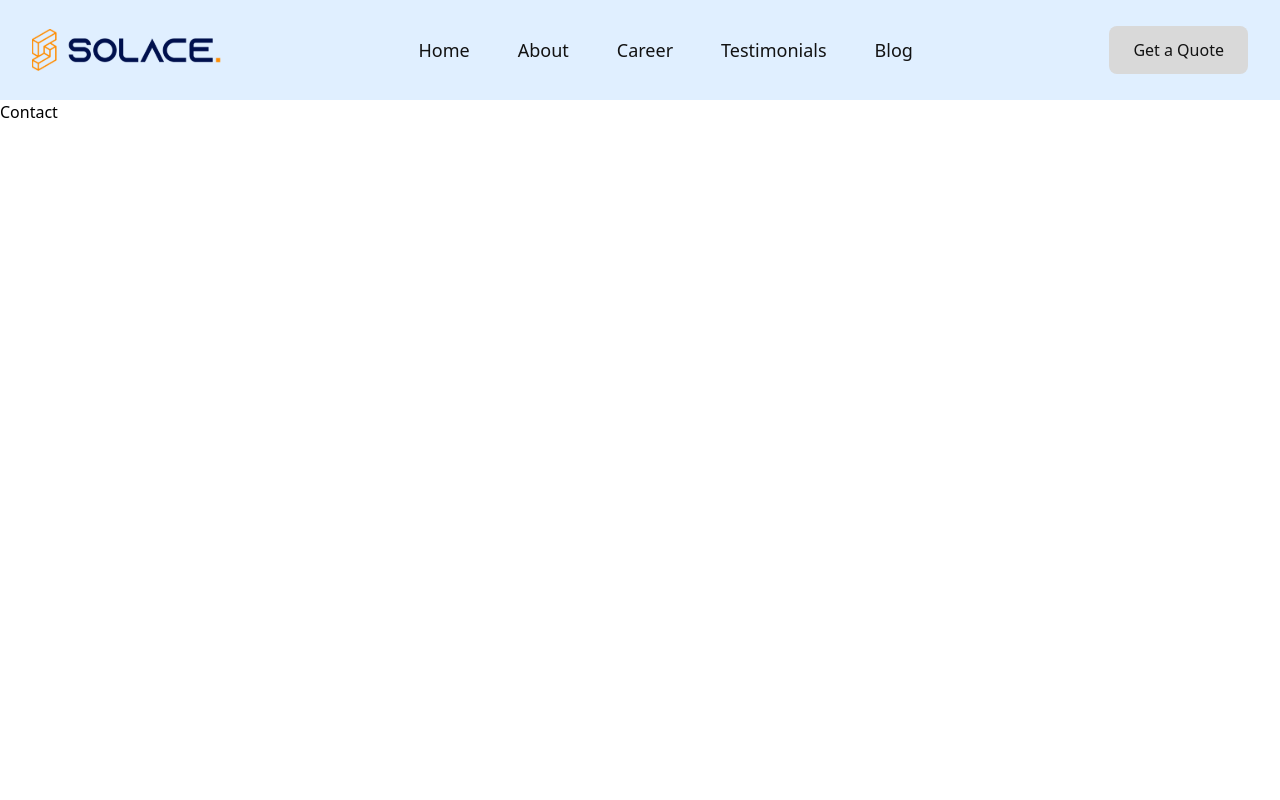
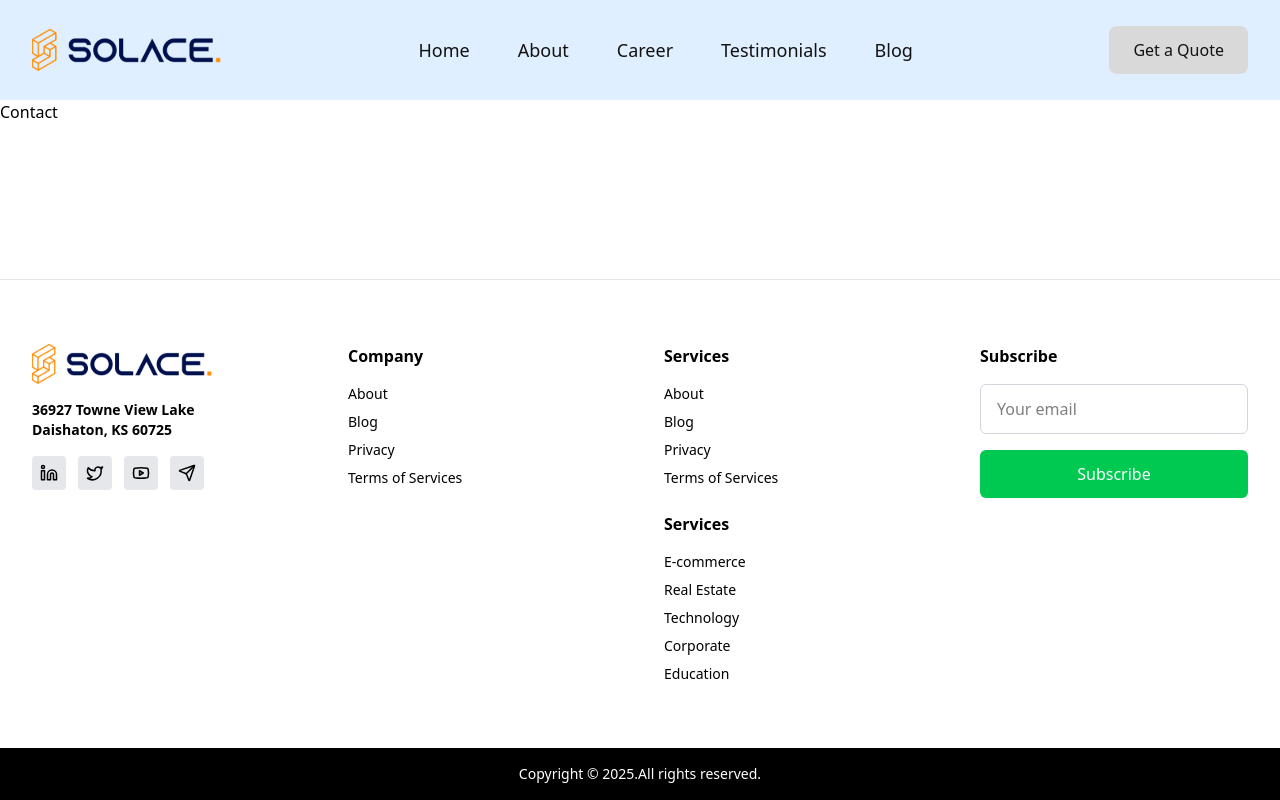
Before and after one commit to thekamiyeoladipo/solace, a React (Vite) app: page /contact in a window 1280 px wide. Built offline with nearby package versions, Linux system fonts and the light colour scheme.

Commit message:
Fix Footer component visibility and update copyright text formatting

```diff
--- a/src/components/Footer.jsx
+++ b/src/components/Footer.jsx
@@ -5,7 +5,7 @@ import logo from "../assets/solace logo.svg";
 
 export default function Footer() {
   return (
-    <footer className="bg-white border-t border-gray-200 mt-16 hidden">
+    <footer className="bg-white border-t border-gray-200 mt-16">
       <div className="container mx-auto px-8 py-16 grid grid-cols-1 md:grid-cols-4 gap-12">
 
         {/* Column 1: Logo, Address, Socials */}
@@ -72,7 +72,7 @@ export default function Footer() {
       {/* Bottom bar */}
       <div className="bg-black py-4">
         <p className="text-center text-white text-sm">
-          Copyright © {new Date().getFullYear()} Solace WP. All rights reserved
+          Copyright © {new Date().getFullYear()}.All rights reserved.
         </p>
       </div>
     </footer>
```
